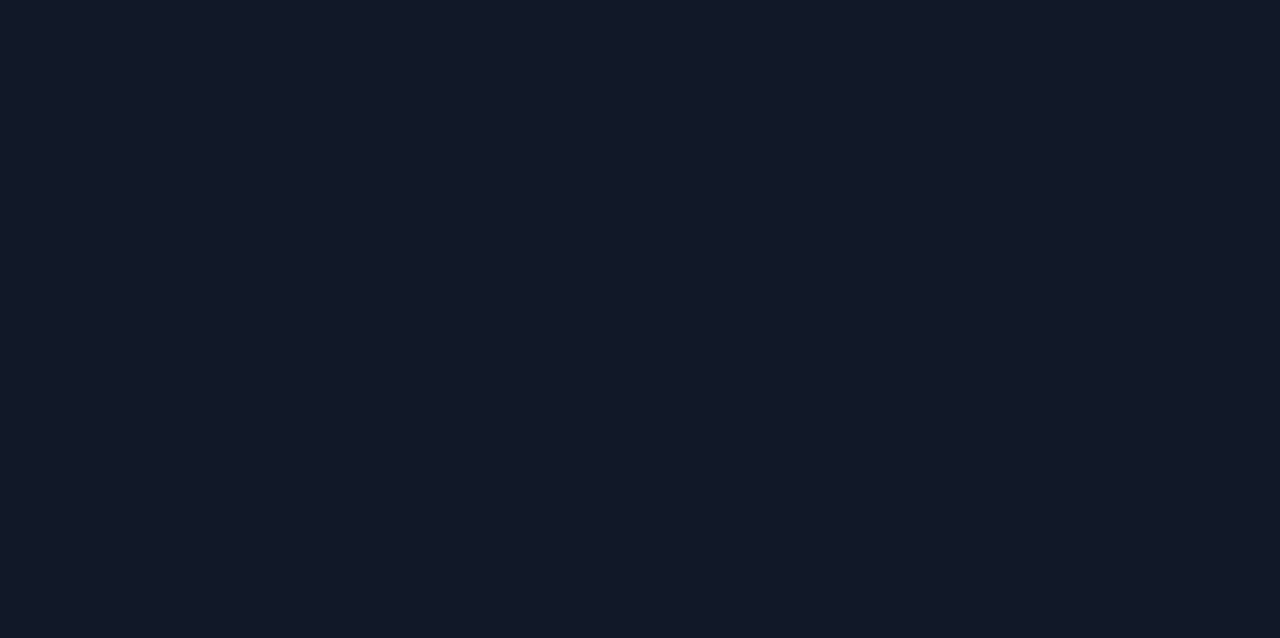
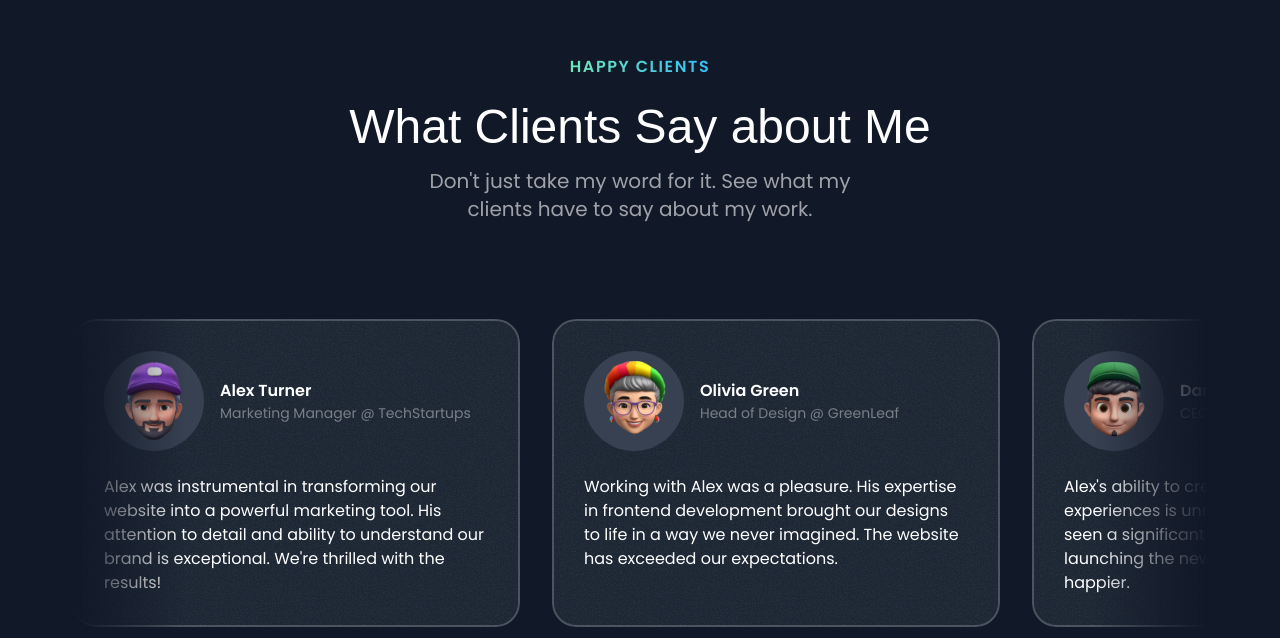
Before and after one commit to rheinatamara/frontendRheina, a Next.js app: page / in a window 1280 px wide. Shown: the part 2875-3513 px from the top of the page. Before the commit the page ends 2834 px from the top, so only its background shows below. Built offline with nearby package versions, Linux system fonts and the light colour scheme; a web font is replaced by a local one.

Commit message:
Add testimonials page, section header component and card component

```diff
--- a/src/app/page.tsx
+++ b/src/app/page.tsx
@@ -1,13 +1,14 @@
 import {Header} from "../sections/Header"
 import {HeroSection} from "../sections/Hero"
 import {ProjectsSection} from "../sections/Projects"
-
+import { TestimonialsSection } from "../sections/Testimonials";
 export default function Home() {
   return (
     <div>
       <Header/>
       <HeroSection/>
       <ProjectsSection/>
+      <TestimonialsSection/>
     </div>
   );
 }
--- /dev/null
+++ b/src/components/Card.tsx
@@ -0,0 +1,14 @@
+import { twMerge } from 'tailwind-merge'
+import grainImage from '../assets/images/grain.jpg'
+import { PropsWithChildren } from 'react';
+
+export const Card = ({className, children} : PropsWithChildren<{className?: string;}>) => {
+    return (
+        <div className={twMerge("bg-gray-800 rounded-3xl relative z-0 overflow-hidden after:z-10 after:content-[''] after:absolute after:inset-0 after:outline-2 after:outline after:-outline-offset-2 after:rounded-3xl after:outline-white/20 p-6", className)}>
+            <div className="absolute inset-0 -z-10 opacity-5" style={{
+            backgroundImage: `url(${grainImage.src})`
+            }}></div>
+            {children}
+        </div>
+    )
+}
--- /dev/null
+++ b/src/components/SectionHeader.tsx
@@ -0,0 +1,19 @@
+export const SectionHeader = ({
+    title,
+    eyebrow,
+    description,
+}: {
+    title: string;
+    eyebrow: string;
+    description: string;
+}) => {
+    return (
+        <>
+        <div className="flex justify-center">
+            <p className="uppercase font-semibold tracking-widest bg-gradient-to-r from-emerald-300 to-sky-400 text-center text-transparent bg-clip-text ">{eyebrow}</p>
+        </div>
+            <h2 className="font-serif text-3xl md:text-5xl text-center mt-6">{title}</h2>
+            <p className="text-center md:text-lg lg:text-xl text-white/60 mt-4 max-w-md mx-auto">{description}</p>
+        </>
+    )
+}
--- a/src/sections/Projects.tsx
+++ b/src/sections/Projects.tsx
@@ -2,10 +2,11 @@
 import lightSaasLandingPage from "@/assets/images/light-saas-landing-page.png";
 import aiStartupLandingPage from "@/assets/images/ai-startup-landing-page.png";
 import Image from "next/image"
-import ArrowUpRightIcon from '../assets/icons/arrow-up-right.svg'
-import CheckCircleIcon from '../assets/icons/check-circle.svg'
-import grainImage from '../assets/images/grain.jpg'
-
+import ArrowUpRightIcon from '@/assets/icons/arrow-up-right.svg'
+import CheckCircleIcon from '@/assets/icons/check-circle.svg'
+import grainImage from '@/assets/images/grain.jpg'
+import { SectionHeader } from "@/components/SectionHeader";
+import { Card } from "@/components/Card";
 const portfolioProjects = [
   {
     company: "Acme Corp",
@@ -49,18 +50,12 @@
   return (
     <section className="pb-16 lg:py-24">
       <div className="container">
-        <div className="flex justify-center">
-          <p className="uppercase font-semibold tracking-widest bg-gradient-to-r from-emerald-300 to-sky-400 text-center text-transparent bg-clip-text ">Real-world Results</p>
-        </div>
-          <h2 className="font-serif text-3xl md:text-5xl text-center mt-6">Featured Projects</h2>
-          <p className="text-center md:text-lg lg:text-xl text-white/60 mt-4 max-w-md mx-auto">See how I transformed concepts into engaging digital experiences.</p>
+        {/* Header */}
+        <SectionHeader eyebrow="Real-world Results" title="Featured Projects" description="See how I transformed concepts into engaging digital experiences." />
+        {/* Portfolio Cards */}
           <div className="flex flex-col mt-10 md:mt-20 gap-20">
             {portfolioProjects.map(project => (
-              <div key={project.title} className="bg-gray-800 rounded-3xl relative z-0 overflow-hidden after:z-10 after:content-[''] after:absolute after:inset-0 after:outline-2 after:outline after:-outline-offset-2 after:rounded-3xl after:outline-white/20 px-8 pt-8 md:pt-12 md:px-10 lg:pt-16 lg:px-20 after:pointer-events-none">
-                <div className="absolute inset-0 -z-10 opacity-5" style={{
-                  backgroundImage: `url(${grainImage.src})`
-                }}>
-                </div>
+              <Card key={project.title} className="px-8 pt-8 pb-0 md:pt-12 md:px-10 lg:pt-16 lg:px-20">
                   <div className="lg:grid lg:grid-cols-2 lg:gap-16">
                     <div className="lg:pb-16">
                         <div className="bg-gradient-to-r from-emerald-300 to-sky-400 inline-flex gap-2 font-bold uppercase tracking-widest text-sm text-transparent bg-clip-text">
@@ -71,11 +66,11 @@
                       <h3 className="font-serif text-2xl mt-2 md:mt-5 md:text-4xl">{project.title}</h3>
                       <hr className="border-t-2 border-white/5 mt-4 md:mt-5"/>
                       <ul className="flex flex-col gap-4 mt-4 md:mt-5">
-                        {project.results.map(result => (
-                          <li className="flex gap-2 text-sm text-white/50 md:text-base ">
-                            <CheckCircleIcon className="size-5 md:size-6"/>
+                        {project.results.map((result, index) => (
+                          <li key={index} className="flex gap-2 text-sm text-white/50 md:text-base">
+                            <CheckCircleIcon className="size-5 md:size-6" />
                             <span>{result.title}</span>
-                            </li>
+                          </li>
                         ))}
                       </ul>
                       <a href={project.link}>
@@ -89,7 +84,7 @@
                       <Image src={project.image} alt={project.title} className="mt-8 -mb-4 md:-mb-0 lg:mt-0 lg:absolute lg:h-full lg:w-auto lg:max-w-none"/>
                     </div>
                 </div>
-              </div>
+              </Card>
             ))}
           </div>
       </div>
--- a/src/sections/Testimonials.tsx
+++ b/src/sections/Testimonials.tsx
@@ -3,7 +3,9 @@
 import memojiAvatar3 from "@/assets/images/memoji-avatar-3.png";
 import memojiAvatar4 from "@/assets/images/memoji-avatar-4.png";
 import memojiAvatar5 from "@/assets/images/memoji-avatar-5.png";
-
+import { SectionHeader } from "@/components/SectionHeader";
+import { Card } from "@/components/Card";
+import Image from "next/image"
 const testimonials = [
   {
     name: "Alex Turner",
@@ -38,5 +40,29 @@
 ];
 
 export const TestimonialsSection = () => {
-  return <div>Testimonials Section</div>;
+  return (
+  <div className="py-16 lg:py-24">
+    <div className="container">
+      <SectionHeader eyebrow="Happy Clients" title="What Clients Say about Me" description="Don't just take my word for it. See what my clients have to say about my work."/>
+      <div className="mt-16 lg:mt-24 flex overflow-x-clip [mask-image:linear-gradient(to_right,transparent,black_10%,black_90%,transparent)]">
+        <div className="flex gap-8 flex-none">
+        {testimonials.map((testimonial) => (
+          <Card key={testimonial.name} className="max-w-xs md:max-w-md md:p-8">
+              <div className="flex gap-4 items-center">
+                <div className="bg-gray-700 inline-flex items-center justify-center rounded-full flex-shrink-0">
+                  <Image src={testimonial.avatar} alt={testimonial.name} className="max-h-full"/>
+                </div>
+                <div>
+                  <div className="font-semibold">{testimonial.name}</div>
+                  <div className="text-sm text-white/40">{testimonial.position}</div>
+                </div>
+              </div>
+                <p className="mt-4 md:mt-6 text-sm md:text-base">{testimonial.text}</p>
+            </Card>
+        ))}
+        </div>
+      </div>
+    </div>
+  </div>
+  )
 };
```
